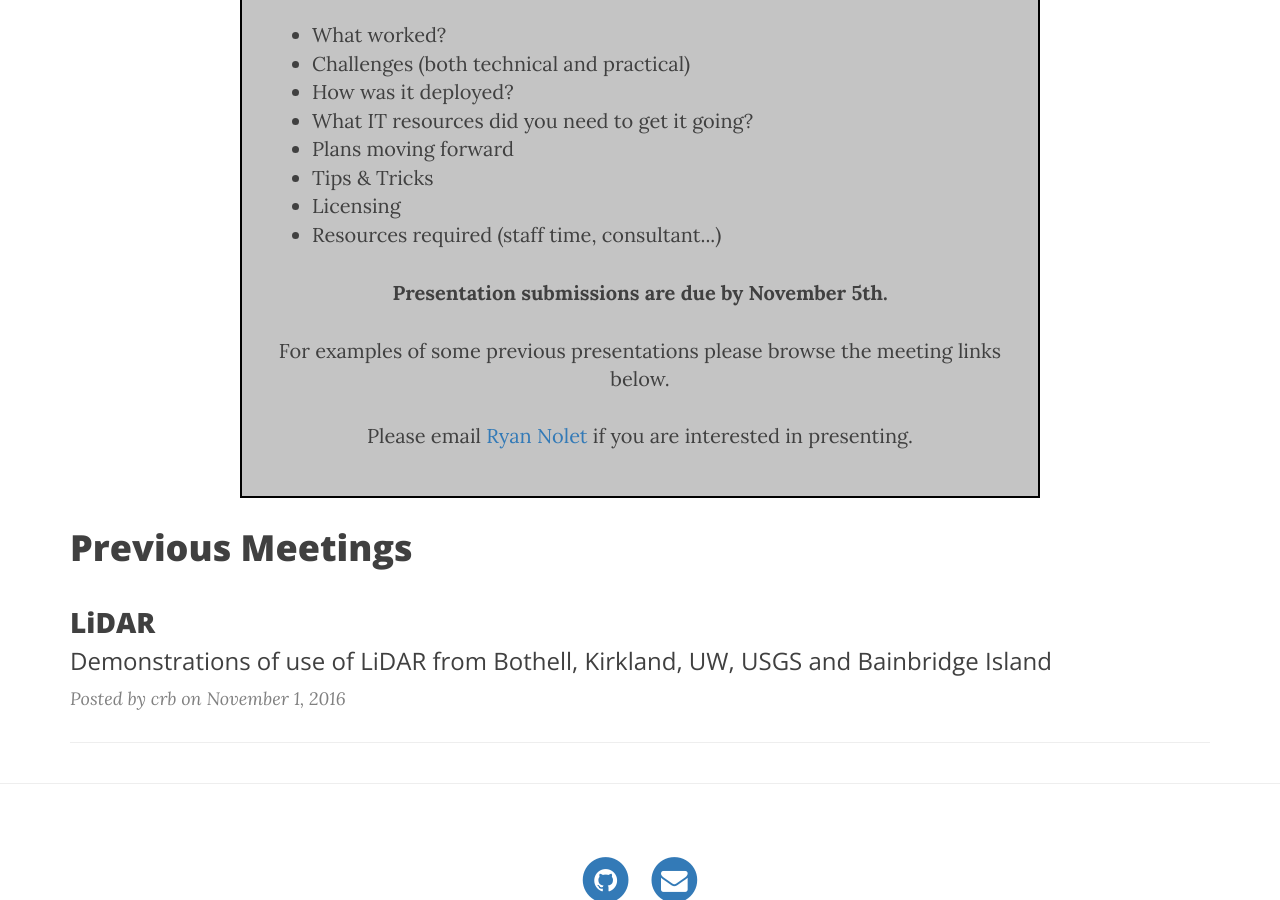
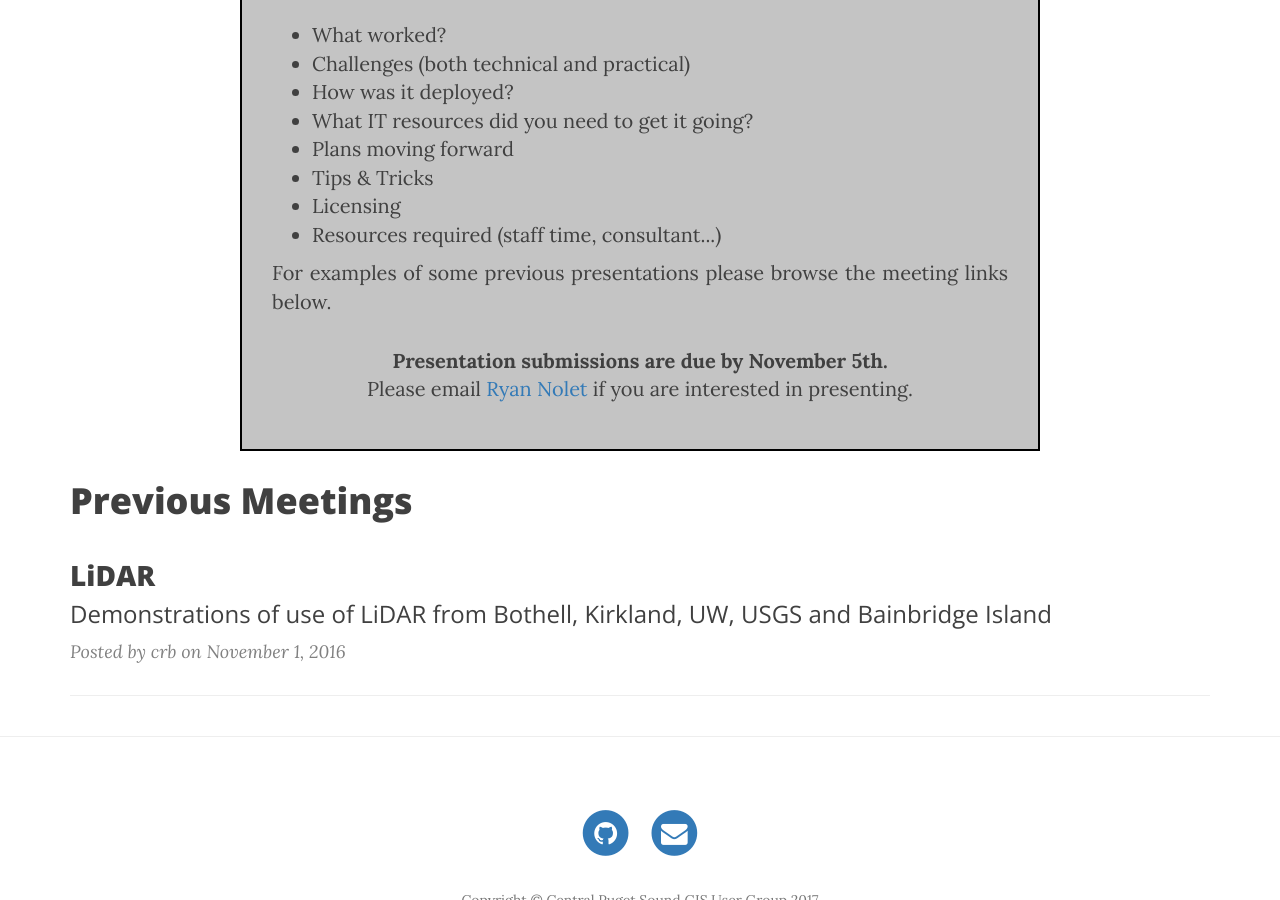
Before and after one commit to cpsgis/cpsgis.github.io, a Jekyll site: the page built from meetings/index.html, in a window 1280 px wide and 900 px high, scrolled down 1133 px. Built offline with Jekyll 4.4.1, drawn with Linux system fonts in a browser that asks for light colours; nearby versions of some CDN libraries.

Commit message:
minor changes

```diff
--- a/meetings/index.html
+++ b/meetings/index.html
@@ -56,11 +56,11 @@
                  <li>Licensing</li>
                 <li>Resources required (staff time, consultant...)</li>
               </ul>
+              For examples of some previous presentations please browse the meeting links below.
             </p>
             <p>
               <center>
-                <strong>Presentation submissions are due by November 5th.</strong> <br/><br/>
-                For examples of some previous presentations please browse the meeting links below.<br/><br/>
+                <strong>Presentation submissions are due by November 5th.</strong> <br/>
                 Please email <a href="mailto:Rnolet@shorelinewa.gov">Ryan Nolet</a> if you are interested in presenting.
               </center>
             </p>
```
